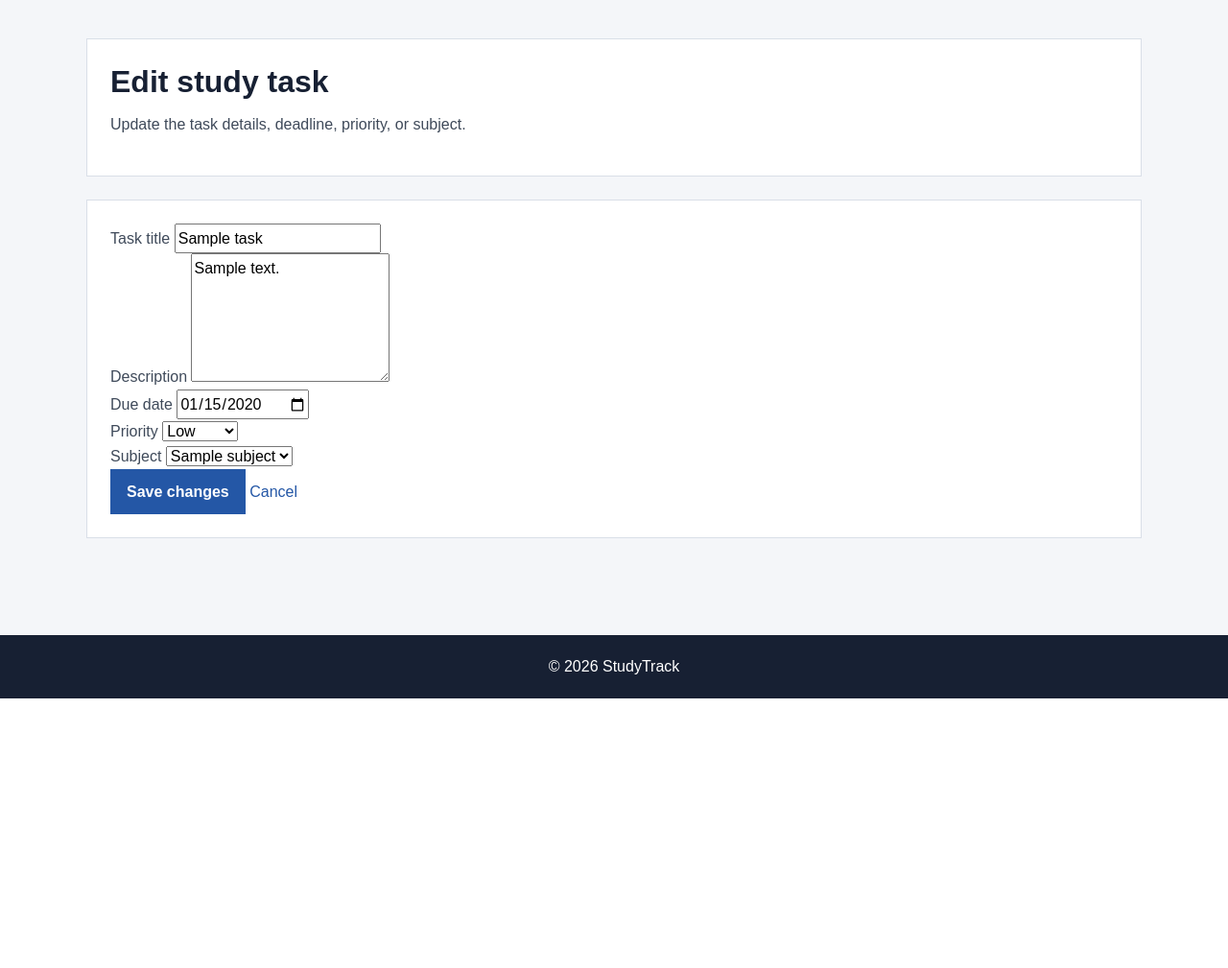
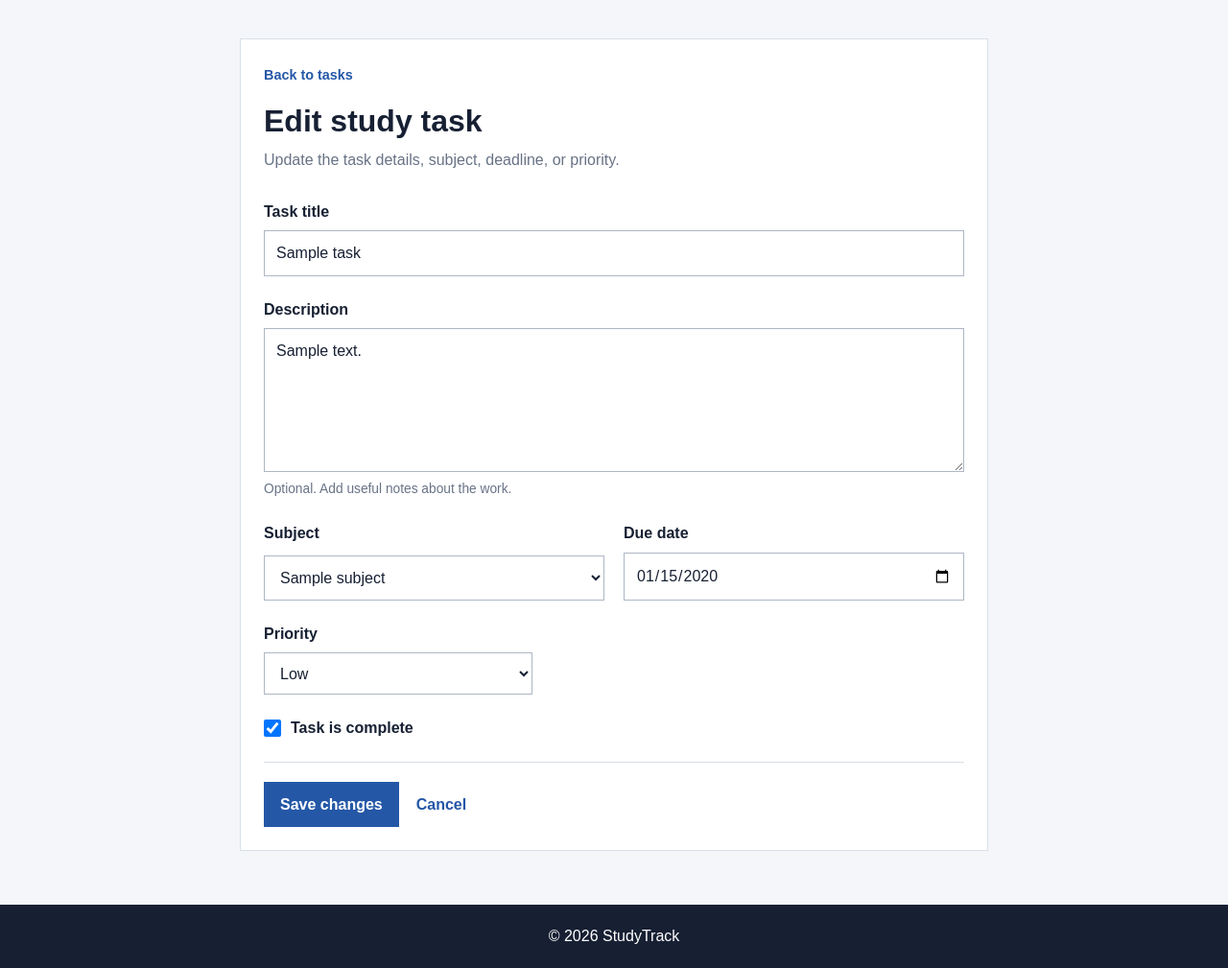
Before and after one commit to jalynch67/Database-Project---StudyTrack, a Flask app: page /tasks/1/edit in a window 1280 px wide. Shown: the part 72-1081 px from the top of the page at 96% size. Before the commit the page ends 800 px from the top, so only its background shows below. Run offline with Flask 3, Linux system fonts and the light colour scheme; tables that the repository leaves empty hold one stand-in row (values such as "Sample post").

Commit message:
Add form styling and structure for subject and task management pages

```diff
--- /dev/null
+++ b/static/css/forms.css
@@ -0,0 +1,137 @@
+.form-page {
+    max-width: 780px;
+    margin-right: auto;
+    margin-left: auto;
+}
+
+.form-heading {
+    margin-bottom: 28px;
+}
+
+.form-heading .back-link {
+    display: inline-block;
+    margin-bottom: 16px;
+    font-size: 0.9rem;
+    font-weight: 700;
+}
+
+.form-heading h1 {
+    margin-bottom: 8px;
+}
+
+.form-heading p {
+    margin-bottom: 0;
+    color: var(--colour-muted);
+}
+
+.study-form {
+    display: grid;
+    gap: 22px;
+}
+
+.form-field {
+    display: grid;
+    gap: 7px;
+}
+
+.form-field label {
+    color: var(--colour-heading);
+    font-weight: 700;
+}
+
+.form-field input,
+.form-field textarea,
+.form-field select {
+    width: 100%;
+    min-height: 44px;
+    padding: 10px 12px;
+    background: #ffffff;
+    border: 1px solid #aeb7c4;
+    color: var(--colour-heading);
+}
+
+.form-field textarea {
+    min-height: 120px;
+    resize: vertical;
+}
+
+.form-field input:hover,
+.form-field textarea:hover,
+.form-field select:hover {
+    border-color: #77869a;
+}
+
+.form-field input:focus,
+.form-field textarea:focus,
+.form-field select:focus {
+    border-color: var(--colour-primary);
+}
+
+.field-help {
+    margin-bottom: 0;
+    color: var(--colour-muted);
+    font-size: 0.86rem;
+}
+
+.form-field-small {
+    max-width: 280px;
+}
+
+.form-row {
+    display: grid;
+    grid-template-columns: repeat(2, minmax(0, 1fr));
+    gap: 20px;
+}
+
+.form-checkbox {
+    display: flex;
+    align-items: center;
+    gap: 10px;
+}
+
+.form-checkbox input {
+    width: 18px;
+    min-height: 18px;
+    margin: 0;
+}
+
+.form-checkbox label {
+    font-weight: 600;
+}
+
+.form-actions {
+    padding-top: 20px;
+    display: flex;
+    align-items: center;
+    gap: 18px;
+    border-top: 1px solid var(--colour-border);
+}
+
+.form-actions button {
+    min-width: 130px;
+}
+
+.form-actions a {
+    font-weight: 700;
+}
+
+@media (max-width: 700px) {
+    .form-row {
+        grid-template-columns: 1fr;
+    }
+
+    .form-field-small {
+        max-width: none;
+    }
+
+    .form-actions {
+        align-items: stretch;
+        flex-direction: column;
+    }
+
+    .form-actions button,
+    .form-actions a {
+        width: 100%;
+        text-align: center;
+    }
+}
--- a/templates/base.html
+++ b/templates/base.html
@@ -9,6 +9,7 @@
 
     <link rel="stylesheet" href="{{ url_for('static', filename='css/style.css') }}">
     <link rel="stylesheet" href="{{ url_for('static', filename='css/tasks.css') }}">
+    <link rel="stylesheet" href="{{ url_for('static', filename='css/forms.css') }}">
 </head>
 
 <body>
--- a/templates/tasks/edit.html
+++ b/templates/tasks/edit.html
@@ -3,81 +3,68 @@
 {% block title %}Edit {{ task.title }} | StudyTrack{% endblock %}
 
 {% block content %}
-<section>
-    <h1>Edit study task</h1>
+<section class="form-page">
+    <div class="form-heading">
+        <a class="back-link" href="{{ url_for('tasks') }}">Back to tasks</a>
+        <h1>Edit study task</h1>
+        <p>Update the task details, subject, deadline, or priority.</p>
+    </div>
 
-    <p>
-        Update the task details, deadline, priority, or subject.
-    </p>
-</section>
-
-<section>
-    <form method="POST" action="{{ url_for('edit_task', task_id=task.id) }}">
-        <div>
+    <form class="study-form" method="POST" action="{{ url_for('edit_task', task_id=task.id) }}">
+        <div class="form-field">
             <label for="title">Task title</label>
-            <input
-                type="text"
-                id="title"
-                name="title"
-                maxlength="150"
-                value="{{ request.form.get('title', task.title) }}"
-                required
-            >
+            <input id="title" name="title" type="text" value="{{ request.form.get('title', task.title) }}"
+                maxlength="150" required>
         </div>
 
-        <div>
+        <div class="form-field">
             <label for="description">Description</label>
-            <textarea
-                id="description"
-                name="description"
-                rows="5"
-            >{{ request.form.get('description', task.description or '') }}</textarea>
+            <textarea id="description" name="description" rows="5"
+                maxlength="1000">{{ request.form.get('description', task.description or '') }}</textarea>
+            <p class="field-help">Optional. Add useful notes about the work.</p>
         </div>
 
-        <div>
-            <label for="due_date">Due date</label>
-            <input
-                type="date"
-                id="due_date"
-                name="due_date"
-                value="{{ request.form.get('due_date', task.due_date.isoformat()) }}"
-                required
-            >
+        <div class="form-row">
+            <div class="form-field">
+                <label for="subject_id">Subject</label>
+                {% set selected_subject = request.form.get('subject_id', task.subject_id) %}
+                <select id="subject_id" name="subject_id" required>
+                    {% for subject in subjects %}
+                    <option value="{{ subject.id }}" {% if selected_subject|string==subject.id|string %}selected{% endif
+                        %}>
+                        {{ subject.name }}
+                    </option>
+                    {% endfor %}
+                </select>
+            </div>
+
+            <div class="form-field">
+                <label for="due_date">Due date</label>
+                <input id="due_date" name="due_date" type="date"
+                    value="{{ request.form.get('due_date', task.due_date.strftime('%Y-%m-%d')) }}" required>
+            </div>
         </div>
 
-        <div>
+        <div class="form-field form-field-small">
             <label for="priority">Priority</label>
             {% set selected_priority = request.form.get('priority', task.priority) %}
             <select id="priority" name="priority" required>
-                <option value="low" {% if selected_priority == 'low' %}selected{% endif %}>
-                    Low
-                </option>
-                <option value="medium" {% if selected_priority == 'medium' %}selected{% endif %}>
-                    Medium
-                </option>
-                <option value="high" {% if selected_priority == 'high' %}selected{% endif %}>
-                    High
-                </option>
+                <option value="low" {% if selected_priority=='low' %}selected{% endif %}>Low</option>
+                <option value="medium" {% if selected_priority=='medium' %}selected{% endif %}>Medium</option>
+                <option value="high" {% if selected_priority=='high' %}selected{% endif %}>High</option>
             </select>
         </div>
 
-        <div>
-            <label for="subject_id">Subject</label>
-            {% set selected_subject = request.form.get('subject_id', task.subject_id|string) %}
-            <select id="subject_id" name="subject_id" required>
-                {% for subject in subjects %}
-                    <option
-                        value="{{ subject.id }}"
-                        {% if selected_subject == subject.id|string %}selected{% endif %}
-                    >
-                        {{ subject.name }}
-                    </option>
-                {% endfor %}
-            </select>
+        <div class="form-field form-checkbox">
+            <input id="is_complete" name="is_complete" type="checkbox" {% if request.form.get('is_complete') or (not
+                request.form and task.is_complete) %}checked{% endif %}>
+            <label for="is_complete">Task is complete</label>
         </div>
 
-        <button type="submit">Save changes</button>
-        <a href="{{ url_for('tasks') }}">Cancel</a>
+        <div class="form-actions">
+            <button type="submit">Save changes</button>
+            <a href="{{ url_for('tasks') }}">Cancel</a>
+        </div>
     </form>
 </section>
 {% endblock %}
```
Also changed, not shown: templates/subjects/add.html (+25 -21 lines), templates/subjects/edit.html (+26 -35 lines), templates/tasks/add.html (+40 -42 lines).
